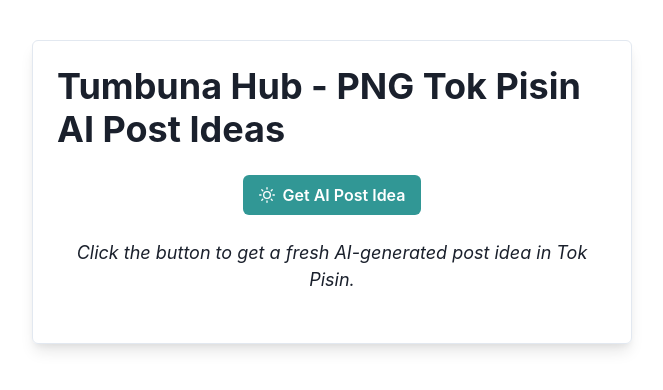
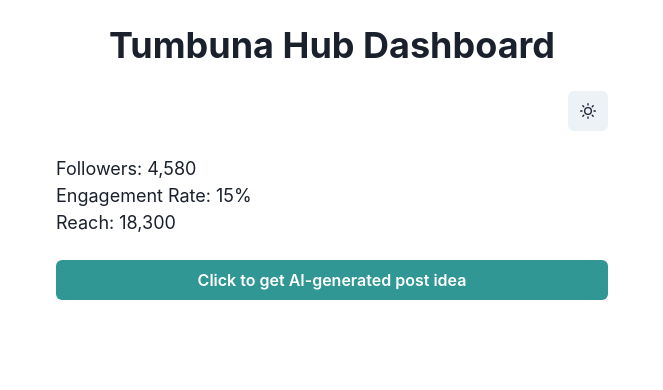
Before and after one commit to PintolDonovan6/Tumbun-Hub, a React (Create React App) app: page / in a window 1280 px wide. Shown: the top 390 px of the page, without its empty margins (308-971 px from the left). Built offline with nearby package versions, Linux system fonts and the light colour scheme.

Commit message:
Update App.js

```diff
--- a/src/App.js
+++ b/src/App.js
@@ -1,44 +1,84 @@
-import React, { useState } from "react";
-import { ChakraProvider, Button, Text, VStack, Box, Heading } from "@chakra-ui/react";
-import { SunIcon } from "@chakra-ui/icons";
+// src/App.js
+import React, { useState } from 'react';
+import {
+  ChakraProvider,
+  Box,
+  Heading,
+  Text,
+  VStack,
+  Button,
+  useColorMode,
+  IconButton,
+} from '@chakra-ui/react';
+import { SunIcon, MoonIcon } from '@chakra-ui/icons'; // Only these two icons
 
-export default function App() {
-  const [suggestion, setSuggestion] = useState("");
+function App() {
+  const { colorMode, toggleColorMode } = useColorMode();
+  const [postIdea, setPostIdea] = useState('');
   const [loading, setLoading] = useState(false);
+  const [error, setError] = useState(null);
 
-  const getAISuggestion = async () => {
+  async function generatePostIdea() {
     setLoading(true);
-    setSuggestion("");
+    setError(null);
     try {
-      const response = await fetch("/api/generate", { method: "POST" });
+      const response = await fetch('/api/generate', {
+        method: 'POST',
+      });
       const data = await response.json();
-      setSuggestion(data.suggestion || "AI i no givim tok.");
-    } catch (error) {
-      console.error("Fetch error:", error);
-      setSuggestion("Failed to fetch AI suggestion. Please try again.");
+      if (response.ok) {
+        setPostIdea(data.suggestion);
+      } else {
+        setError(data.error || 'Unknown error');
+      }
+    } catch (err) {
+      setError('Failed to fetch AI suggestion. Please try again.');
+    } finally {
+      setLoading(false);
     }
-    setLoading(false);
-  };
+  }
 
   return (
     <ChakraProvider>
-      <Box p={6} maxW="600px" mx="auto" mt={10} borderWidth={1} borderRadius="md" boxShadow="lg">
-        <VStack spacing={6}>
-          <Heading>Tumbuna Hub - PNG Tok Pisin AI Post Ideas</Heading>
-          <Button
-            leftIcon={<SunIcon />}
-            colorScheme="teal"
-            onClick={getAISuggestion}
-            isLoading={loading}
-            loadingText="Generating..."
-          >
-            Get AI Post Idea
-          </Button>
-          <Text fontSize="lg" fontStyle="italic" minH="80px" px={4} textAlign="center">
-            {suggestion || "Click the button to get a fresh AI-generated post idea in Tok Pisin."}
-          </Text>
+      <Box p={6} maxW="600px" mx="auto">
+        <VStack spacing={6} align="stretch">
+          <Heading as="h1" size="xl" textAlign="center">
+            Tumbuna Hub Dashboard
+          </Heading>
+
+          <Box textAlign="right">
+            <IconButton
+              icon={colorMode === 'light' ? <MoonIcon /> : <SunIcon />}
+              onClick={toggleColorMode}
+              aria-label="Toggle color mode"
+            />
+          </Box>
+
+          <Box>
+            <Text fontSize="lg">Followers: 4,580</Text>
+            <Text fontSize="lg">Engagement Rate: 15%</Text>
+            <Text fontSize="lg">Reach: 18,300</Text>
+          </Box>
+
+          <Box>
+            <Button onClick={generatePostIdea} isLoading={loading} colorScheme="teal" width="full">
+              Click to get AI-generated post idea
+            </Button>
+            {postIdea && (
+              <Box mt={4} p={4} bg="gray.100" borderRadius="md">
+                <Text>{postIdea}</Text>
+              </Box>
+            )}
+            {error && (
+              <Box mt={4} p={4} bg="red.100" borderRadius="md" color="red.700">
+                <Text>{error}</Text>
+              </Box>
+            )}
+          </Box>
         </VStack>
       </Box>
     </ChakraProvider>
   );
 }
+
+export default App;
```
